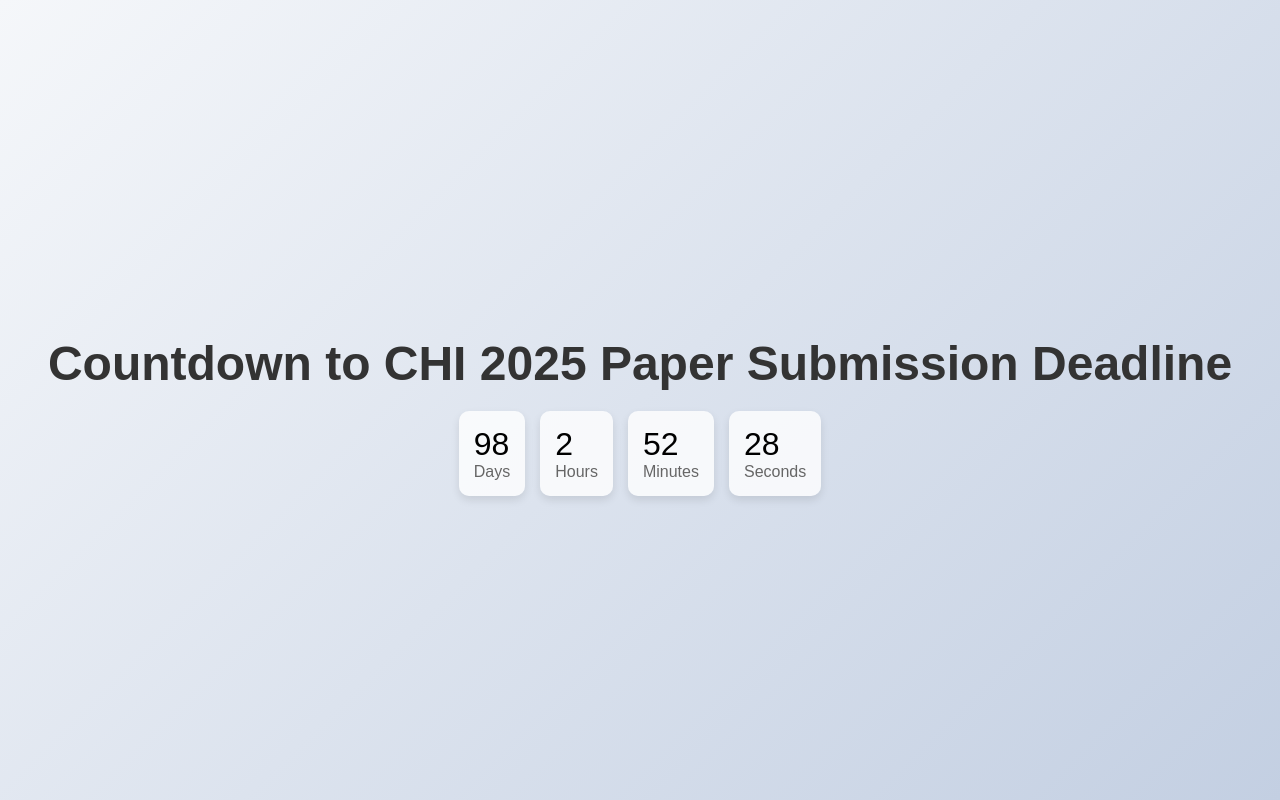
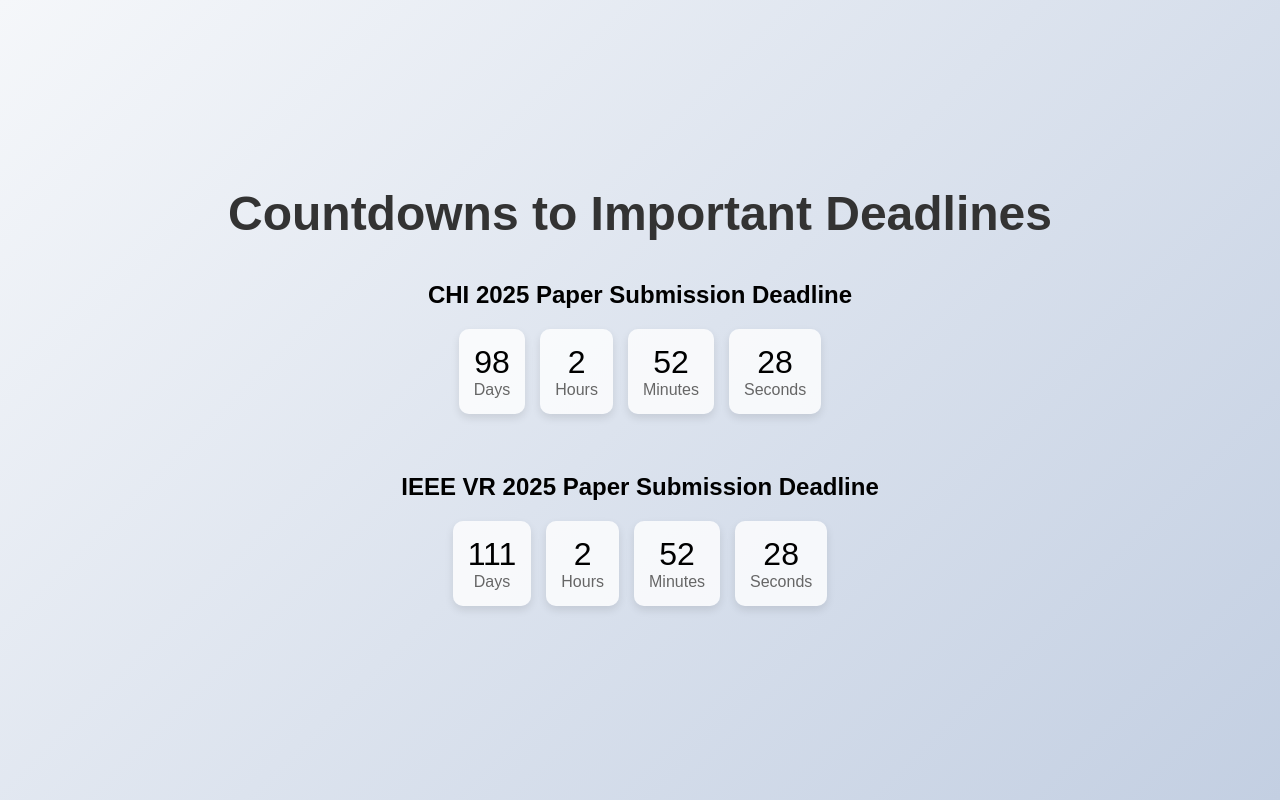
Before and after one commit to Dynasty-Li/dynasty-li.github.io, a plain HTML site: page chi2025_countdown.html in a window 1280 px wide. Drawn offline with Linux system fonts and the light colour scheme.

Commit message:
Update chi2025_countdown.html

```diff
--- a/chi2025_countdown.html
+++ b/chi2025_countdown.html
@@ -3,7 +3,7 @@
 <head>
     <meta charset="UTF-8">
     <meta name="viewport" content="width=device-width, initial-scale=1.0">
-    <title>CHI2025 Countdown</title>
+    <title>Countdowns to Important Deadlines</title>
     <style>
         body {
             font-family: 'Arial', sans-serif;
@@ -20,7 +20,10 @@
             margin-bottom: 20px;
             color: #333;
         }
-        #countdown {
+        .countdown-section {
+            margin-bottom: 40px;
+        }
+        .countdown-container {
             display: flex;
             justify-content: center;
             gap: 15px;
@@ -31,6 +34,7 @@
             border-radius: 10px;
             padding: 15px;
             box-shadow: 0 4px 8px rgba(0, 0, 0, 0.1);
+            text-align: center;
         }
         .countdown-item span {
             display: block;
@@ -40,57 +44,82 @@
     </style>
 </head>
 <body>
-    <h1>Countdown to CHI 2025 Paper Submission Deadline</h1>
-    <div id="countdown">
+    <h1>Countdowns to Important Deadlines</h1>
+
+    <div class="countdown-section">
+        <h2>CHI 2025 Paper Submission Deadline</h2>
+        <div id="chi-countdown" class="countdown-container">
             <div class="countdown-item">
-            <div id="days"></div>
+                <div id="chi-days"></div>
                 <span>Days</span>
             </div>
             <div class="countdown-item">
-            <div id="hours"></div>
+                <div id="chi-hours"></div>
                 <span>Hours</span>
             </div>
             <div class="countdown-item">
-            <div id="minutes"></div>
+                <div id="chi-minutes"></div>
                 <span>Minutes</span>
             </div>
             <div class="countdown-item">
-            <div id="seconds"></div>
+                <div id="chi-seconds"></div>
                 <span>Seconds</span>
+            </div>
+        </div>
+    </div>
+
+    <div class="countdown-section">
+        <h2>IEEE VR 2025 Paper Submission Deadline</h2>
+        <div id="ieee-countdown" class="countdown-container">
+            <div class="countdown-item">
+                <div id="ieee-days"></div>
+                <span>Days</span>
+            </div>
+            <div class="countdown-item">
+                <div id="ieee-hours"></div>
+                <span>Hours</span>
+            </div>
+            <div class="countdown-item">
+                <div id="ieee-minutes"></div>
+                <span>Minutes</span>
+            </div>
+            <div class="countdown-item">
+                <div id="ieee-seconds"></div>
+                <span>Seconds</span>
+            </div>
         </div>
     </div>
 
     <script>
-        // Set the date we're counting down to
-        var countDownDate = new Date("Sep 12, 2024 23:59:59").getTime();
+        function startCountdown(targetDate, elementIds) {
+            var countDownDate = new Date(targetDate).getTime();
 
-        // Update the count down every 1 second
             var x = setInterval(function() {
-
-            // Get today's date and time
                 var now = new Date().getTime();
-
-            // Find the distance between now and the count down date
                 var distance = countDownDate - now;
 
-            // Time calculations for days, hours, minutes and seconds
                 var days = Math.floor(distance / (1000 * 60 * 60 * 24));
                 var hours = Math.floor((distance % (1000 * 60 * 60 * 24)) / (1000 * 60 * 60));
                 var minutes = Math.floor((distance % (1000 * 60 * 60)) / (1000 * 60));
                 var seconds = Math.floor((distance % (1000 * 60)) / 1000);
 
-            // Display the result in the element with id
-            document.getElementById("days").innerHTML = days;
-            document.getElementById("hours").innerHTML = hours;
-            document.getElementById("minutes").innerHTML = minutes;
-            document.getElementById("seconds").innerHTML = seconds;
+                document.getElementById(elementIds.days).innerHTML = days;
+                document.getElementById(elementIds.hours).innerHTML = hours;
+                document.getElementById(elementIds.minutes).innerHTML = minutes;
+                document.getElementById(elementIds.seconds).innerHTML = seconds;
 
-            // If the count down is over, write some text
                 if (distance < 0) {
                     clearInterval(x);
-                document.getElementById("countdown").innerHTML = "EXPIRED";
+                    document.getElementById(elementIds.days).innerHTML = "0";
+                    document.getElementById(elementIds.hours).innerHTML = "0";
+                    document.getElementById(elementIds.minutes).innerHTML = "0";
+                    document.getElementById(elementIds.seconds).innerHTML = "0";
                 }
             }, 1000);
+        }
+
+        startCountdown("2024-09-12T23:59:59Z", {days: "chi-days", hours: "chi-hours", minutes: "chi-minutes", seconds: "chi-seconds"});
+        startCountdown("2024-09-25T23:59:59Z", {days: "ieee-days", hours: "ieee-hours", minutes: "ieee-minutes", seconds: "ieee-seconds"});
     </script>
 </body>
 </html>
```
Lines whose indentation alone changed are shown as unchanged.
